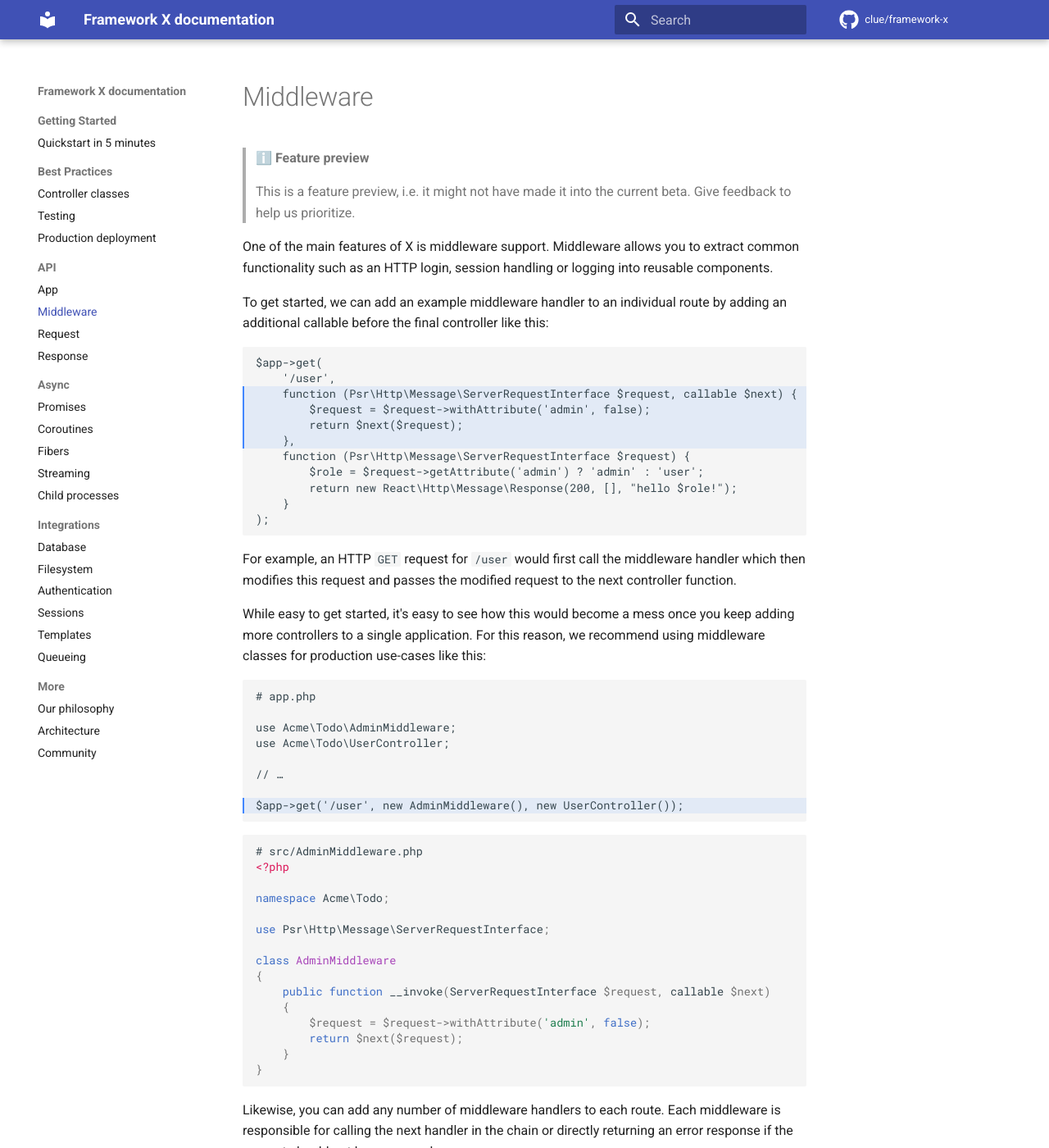
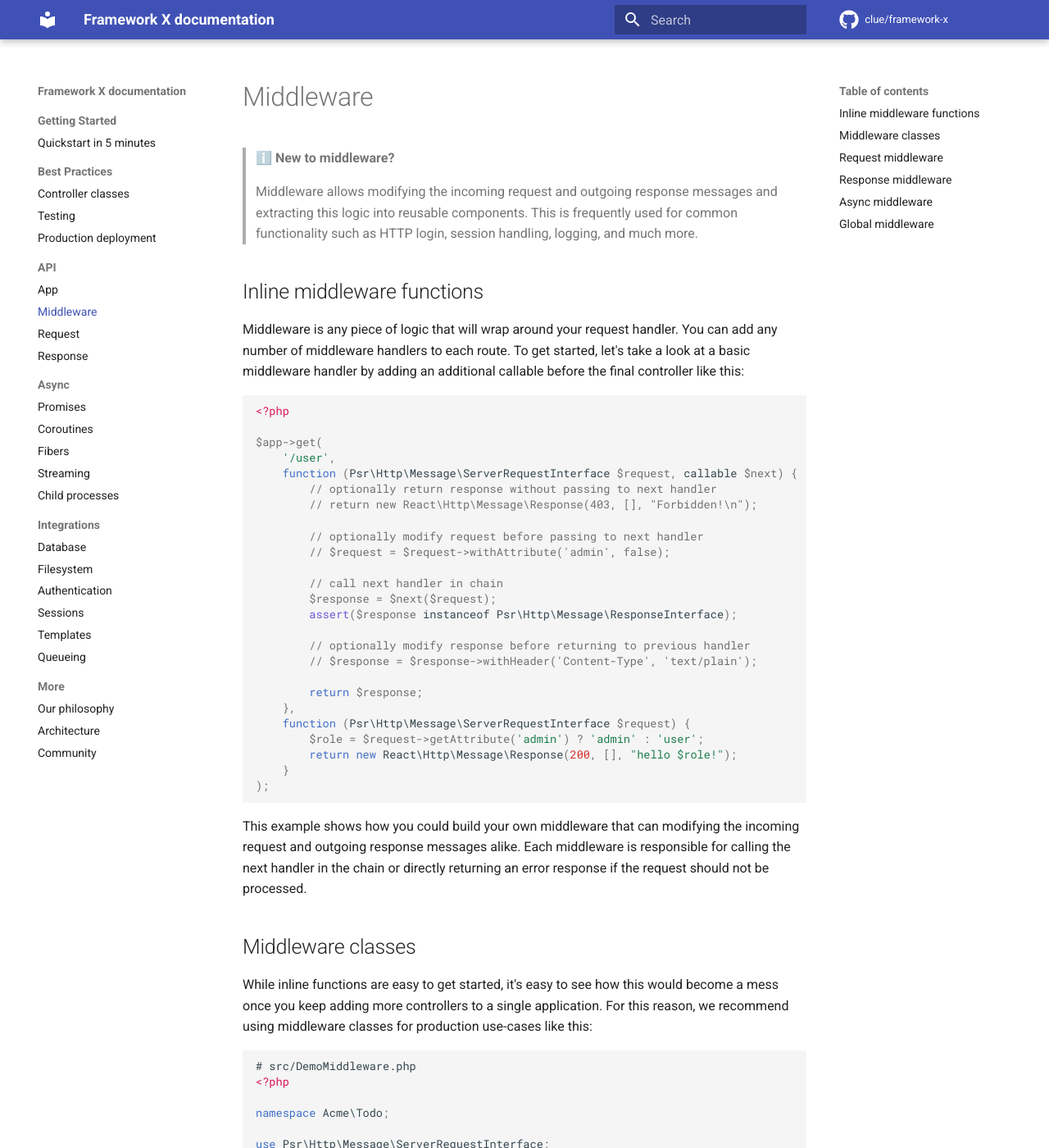
Before and after one commit to clue/framework-x, an MkDocs documentation site: the page built from docs/api/middleware.md, in a window 1280 px wide and 1400 px high. Shown: the whole window at 82% size. Built offline with MkDocs 1.6.1 and Material for MkDocs 9.7.7, drawn with Linux system fonts in a browser that asks for light colours; comment, search, counter and statistics services are not loaded; some of the changed text lies outside the part shown.

Commit message:
Middleware documentation

````diff
--- a/docs/api/middleware.md
+++ b/docs/api/middleware.md
@@ -1,22 +1,38 @@
 # Middleware
 
-> ℹ️ **Feature preview**
+> ℹ️ **New to middleware?**
 >
-> This is a feature preview, i.e. it might not have made it into the current beta.
-> Give feedback to help us prioritize.
+> Middleware allows modifying the incoming request and outgoing response messages
+and extracting this logic into reusable components.
+This is frequently used for common functionality such as HTTP login, session handling, logging, and much more.
 
-One of the main features of X is middleware support.
-Middleware allows you to extract common functionality such as an HTTP login, session handling or logging into reusable components.
+## Inline middleware functions
 
-To get started, we can add an example middleware handler to an individual route
+Middleware is any piece of logic that will wrap around your request handler.
+You can add any number of middleware handlers to each route.
+To get started, let's take a look at a basic middleware handler
 by adding an additional callable before the final controller like this:
 
-```php hl_lines="3-6"
+```php
+<?php
+
 $app->get(
     '/user',
     function (Psr\Http\Message\ServerRequestInterface $request, callable $next) {
-        $request = $request->withAttribute('admin', false);
-        return $next($request);
+        // optionally return response without passing to next handler
+        // return new React\Http\Message\Response(403, [], "Forbidden!\n");
+
+        // optionally modify request before passing to next handler
+        // $request = $request->withAttribute('admin', false);
+
+        // call next handler in chain
+        $response = $next($request);
+        assert($response instanceof Psr\Http\Message\ResponseInterface);
+
+        // optionally modify response before returning to previous handler
+        // $response = $response->withHeader('Content-Type', 'text/plain');
+
+        return $response;
     },
     function (Psr\Http\Message\ServerRequestInterface $request) {
         $role = $request->getAttribute('admin') ? 'admin' : 'user';
@@ -25,23 +41,71 @@ $app->get(
 );
 ```
 
-For example, an HTTP `GET` request for `/user` would first call the middleware handler which then modifies this request and passes the modified request to the next controller function.
+This example shows how you could build your own middleware that can
+modifying the incoming request and outgoing response messages alike.
+Each middleware is responsible for calling the next handler in the chain or directly returning an error response if the request should not be processed.
 
-While easy to get started, it's easy to see how this would become a mess once you
+## Middleware classes
+
+While inline functions are easy to get started, it's easy to see how this would become a mess once you
 keep adding more controllers to a single application.
 For this reason, we recommend using middleware classes for production use-cases
 like this:
 
-```php  hl_lines="8"
+```php
+# src/DemoMiddleware.php
+<?php
+
+namespace Acme\Todo;
+
+use Psr\Http\Message\ServerRequestInterface;
+
+class DemoMiddleware
+{
+    public function __invoke(ServerRequestInterface $request, callable $next)
+    {
+        // optionally return response without passing to next handler
+        // return new React\Http\Message\Response(403, [], "Forbidden!\n");
+
+        // optionally modify request before passing to next handler
+        // $request = $request->withAttribute('admin', false);
+
+        // call next handler in chain
+        $response = $next($request);
+        assert($response instanceof Psr\Http\Message\ResponseInterface);
+
+        // optionally modify response before returning to previous handler
+        // $response = $response->withHeader('Content-Type', 'text/plain');
+
+        return $response;
+    }
+}
+```
+```php
 # app.php
+<?php
 
-use Acme\Todo\AdminMiddleware;
+use Acme\Todo\DemoMiddleware;
 use Acme\Todo\UserController;
 
 // …
 
-$app->get('/user', new AdminMiddleware(), new UserController());
+$app->get('/user', new DemoMiddleware(), new UserController());
 ```
+
+This highlights how middleware classes provide the exact same functionaly as using inline functions,
+yet provide a cleaner and more reusable structure.
+Accordingly, all examples below use middleware classes as the recommended style.
+
+> ℹ️ **New to Composer autoloading?**
+>
+> This example uses namespaced classes as the recommended way
+> in the PHP ecosystem. If you're new to setting up your project
+> structure, see also [controller classes](../best-practices/controllers.md) for more details.
+
+## Request middleware
+
+To get started, we can add an example middleware handler that can modify the incoming request:
 
 ```php
 # src/AdminMiddleware.php
@@ -55,15 +119,133 @@ class AdminMiddleware
 {
     public function __invoke(ServerRequestInterface $request, callable $next)
     {
-        $request = $request->withAttribute('admin', false);
+        $ip = $request->getServerParams()['REMOTE_ADDR'];
+        if ($ip === '127.0.0.1') {
+            $request = $request->withAttribute('admin', true);
+        }
+
         return $next($request);
     }
 }
 ```
 
-Likewise, you can add any number of middleware handlers to each route.
-Each middleware is responsible for calling the next handler in the chain or
-directly returning an error response if the request should not be processed.
+```php
+# src/UserController.php
+<?php
+
+namespace Acme\Todo;
+
+use Psr\Http\Message\ServerRequestInterface;
+
+class UserController
+{
+    public function __invoke(ServerRequestInterface $request)
+    {
+        $role = $request->getAttribute('admin') ? 'admin' : 'user';
+        return new React\Http\Message\Response(200, [], "hello $role!");
+    }
+}
+```
+
+```php
+# app.php
+<?php
+
+use Acme\Todo\AdminMiddleware;
+use Acme\Todo\UserController;
+
+// …
+
+$app->get('/user/', new AdminMiddleware(), new UserController());
+```
+
+For example, an HTTP `GET` request for `/user` would first call the middleware handler which then modifies this request and passes the modified request to the next controller function.
+This is commonly used for HTTP authentication, login handling and session handling.
+
+## Response middleware
+
+Likewise, we can add an example middleware handler that can modify the outgoing response:
+
+```php
+# src/ContentTypeMiddleware.php
+<?php
+
+namespace Acme\Todo;
+
+use Psr\Http\Message\ResponseInterface);
+use Psr\Http\Message\ServerRequestInterface;
+
+class ContentTypeMiddleware
+{
+    public function __invoke(ServerRequestInterface $request, callable $next)
+    {
+        $response = $next($request);
+        assert($response instanceof ResponseInterface);
+
+        return $response->withHeader('Content-Type', 'text/plain');
+    }
+}
+```
+
+```php
+# src/UserController.php
+<?php
+
+namespace Acme\Todo;
+
+use Psr\Http\Message\ServerRequestInterface;
+
+class UserController
+{
+    public function __invoke(ServerRequestInterface $request)
+    {
+        return new React\Http\Message\Response(200, [], "Hello world!\n");
+    }
+}
+```
+
+```php
+# app.php
+<?php
+
+use Acme\Todo\ContentTypeMiddleware;
+use Acme\Todo\UserController;
+
+// …
+
+$app->get('/user/', new ContentTypeMiddleware(), new UserController());
+```
+
+For example, an HTTP `GET` request for `/user` would first call the middleware handler which passes on the request to the controller function and then modifies the response that is returned by the controller function.
+This is commonly used for cache handling and response body transformations (compression etc.).
+
+## Async middleware
+
+> ⚠️ **Documentation still under construction**
+>
+> You're seeing an early draft of the documentation that is still in the works.
+> Give feedback to help us prioritize.
+> We also welcome [contributors](../more/community.md) to help out!
+
+One of the core features of X is its async support.
+As a consequence, each middleware handler can also return
+[promises](../async/promises.md) or [coroutines](../async/coroutines.md).
+
+> 🔮 **Future fiber support in PHP 8.1**
+>
+> In the future, PHP 8.1 will provide native support for [fibers](fibers.md).
+> Once fibers become mainstream, there would be little reason to use
+> Generator-based coroutines anymore.
+> While fibers will help to avoid using promises for many common use cases,
+> promises will still be useful for concurrent execution.
+> See [fibers](fibers.md) for more details.
+
+## Global middleware
+
+> ℹ️ **Feature preview**
+>
+> This is a feature preview, i.e. it might not have made it into the current beta.
+> Give feedback to help us prioritize.
 
 Additionally, you can also add middleware to the `App` object itself to register
 a global middleware handler for all registered routes:
````
Also changed, not shown: docs/api/app.md (+0 -5 lines).
